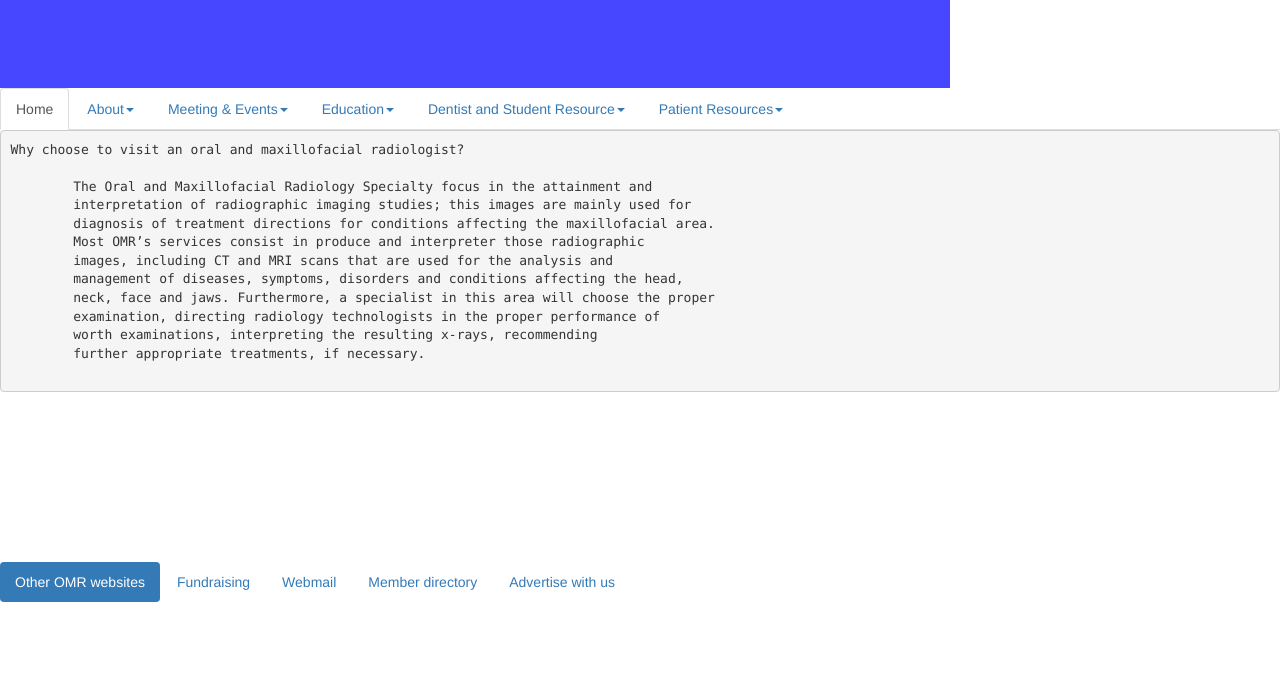
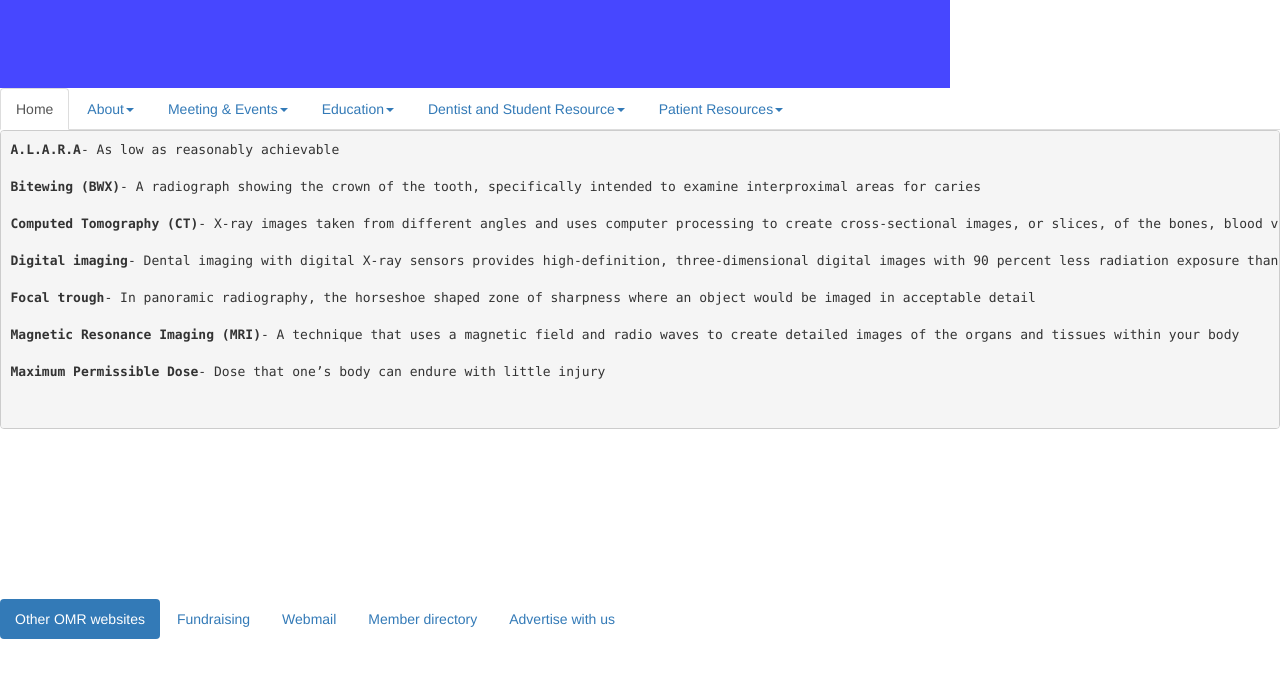
Before and after one commit to omr1/omr1.github.io, a plain HTML site: page PR/PR4/index.html in a window 1280 px wide. Shown: the part 122-800 px from the top of the page. Drawn offline with nearby package versions, Linux system fonts and the light colour scheme.

Commit message:
Initial commit

```diff
--- a/PR/PR4/index.html
+++ b/PR/PR4/index.html
@@ -74,18 +74,20 @@
 </div>
 <div id = "middleContainer">
 	<pre>
-Why choose to visit an oral and maxillofacial radiologist?
+<b>A.L.A.R.A</b>- As low as reasonably achievable
 
-	The Oral and Maxillofacial Radiology Specialty focus in the attainment and
-	interpretation of radiographic imaging studies; this images are mainly used for
-	diagnosis of treatment directions for conditions affecting the maxillofacial area.
-	Most OMR’s services consist in produce and interpreter those radiographic
-	images, including CT and MRI scans that are used for the analysis and
-	management of diseases, symptoms, disorders and conditions affecting the head,
-	neck, face and jaws. Furthermore, a specialist in this area will choose the proper
-	examination, directing radiology technologists in the proper performance of
-	worth examinations, interpreting the resulting x-rays, recommending
-	further appropriate treatments, if necessary.
+<b>Bitewing (BWX)</b>- A radiograph showing the crown of the tooth, specifically intended to examine interproximal areas for caries
+
+<b>Computed Tomography (CT)</b>- X-ray images taken from different angles and uses computer processing to create cross-sectional images, or slices, of the bones, blood vessels and soft tissues inside body
+
+<b>Digital imaging</b>- Dental imaging with digital X-ray sensors provides high-definition, three-dimensional digital images with 90 percent less radiation exposure than conventional film radiography for diagnosing a wide array of conditions
+
+<b>Focal trough</b>- In panoramic radiography, the horseshoe shaped zone of sharpness where an object would be imaged in acceptable detail
+
+<b>Magnetic Resonance Imaging (MRI)</b>- A technique that uses a magnetic field and radio waves to create detailed images of the organs and tissues within your body
+
+<b>Maximum Permissible Dose</b>- Dose that one’s body can endure with little injury
+
 	</pre>
 </div>
 <br/>
@@ -99,17 +101,4 @@ Why choose to visit an oral and maxillofacial radiologist?
     	<li><a href="">Advertise with us</a></li>
   	</ul>
 </div>
-<script language = "JavaScript">
-var images = ["url('img1.png')","url('img2.png')","url('img3.png')","url('img4.png')","url('img5.png')"];
-var num = 1;
-function startTimer(){
-	setInterval(changeBG, 3000);
-}
-function changeBG(){
-	document.getElementById("imageContainer").style.backgroundImage = images[num];
-	num = num+1;
-	if(num == images.length)
-		num = 0;
-}
-</script>
 </body>
```
Also changed, not shown: 1 other file.
